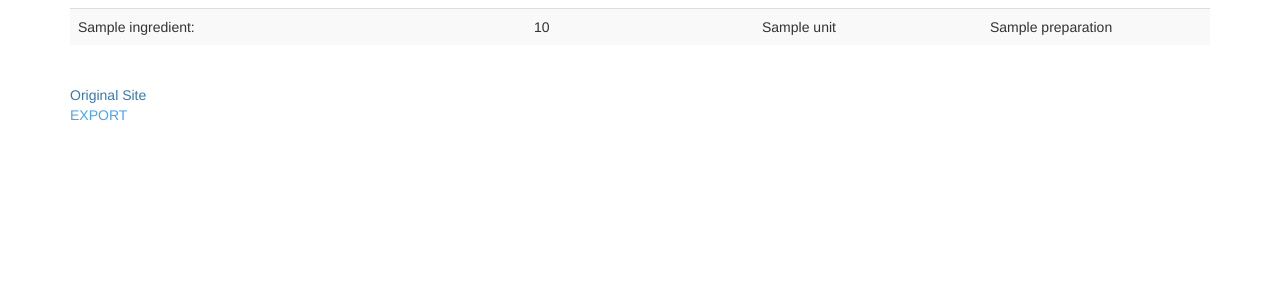
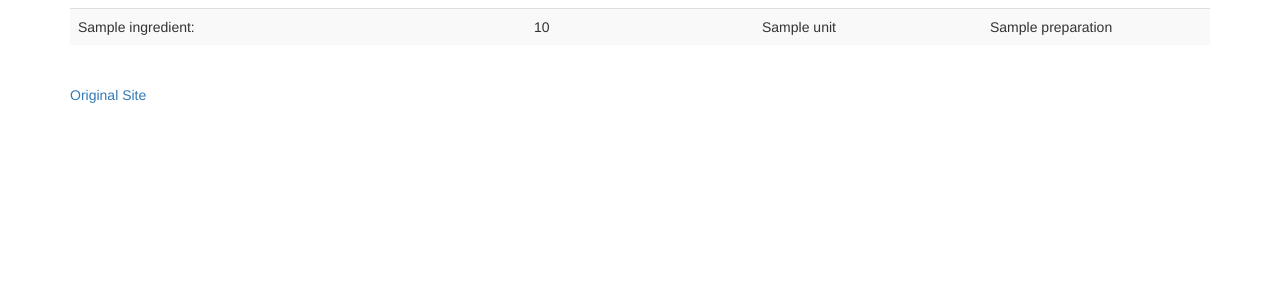
Before and after one commit to daviddannunzio/meal-planner, a Django app: template templates/recipe.html in a window 1280 px wide. Shown: the part 236-536 px from the top of the page. Run offline with Django 3.2, Linux system fonts and the light colour scheme; the template is opened without the code that fills it: most values are stand-ins (such as "Sample title", 1, 10 or a date in 2020); some libraries are stand-ins or nearby versions.

Commit message:
Disable export

```diff
--- a/templates/recipe.html
+++ b/templates/recipe.html
@@ -37,6 +37,6 @@
         {% endif %}
 
         <br>
-        <a href="/recipe/export/?id={{ recipe.id }}" style="color: #47A3FF">EXPORT</a>
+        <!--<a href="/recipe/export/?id={{ recipe.id }}" style="color: #47A3FF">EXPORT</a>-->
     </div>
 {% endblock %}
```
